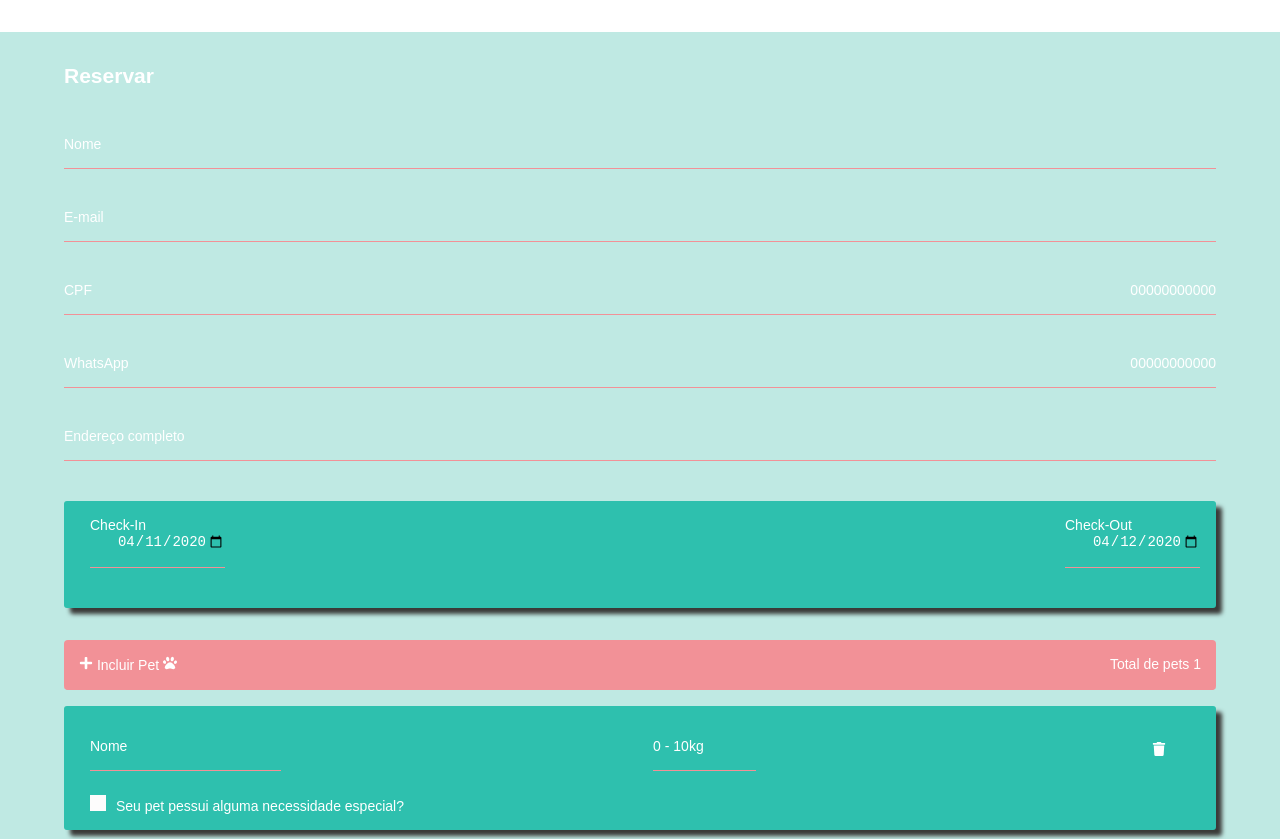
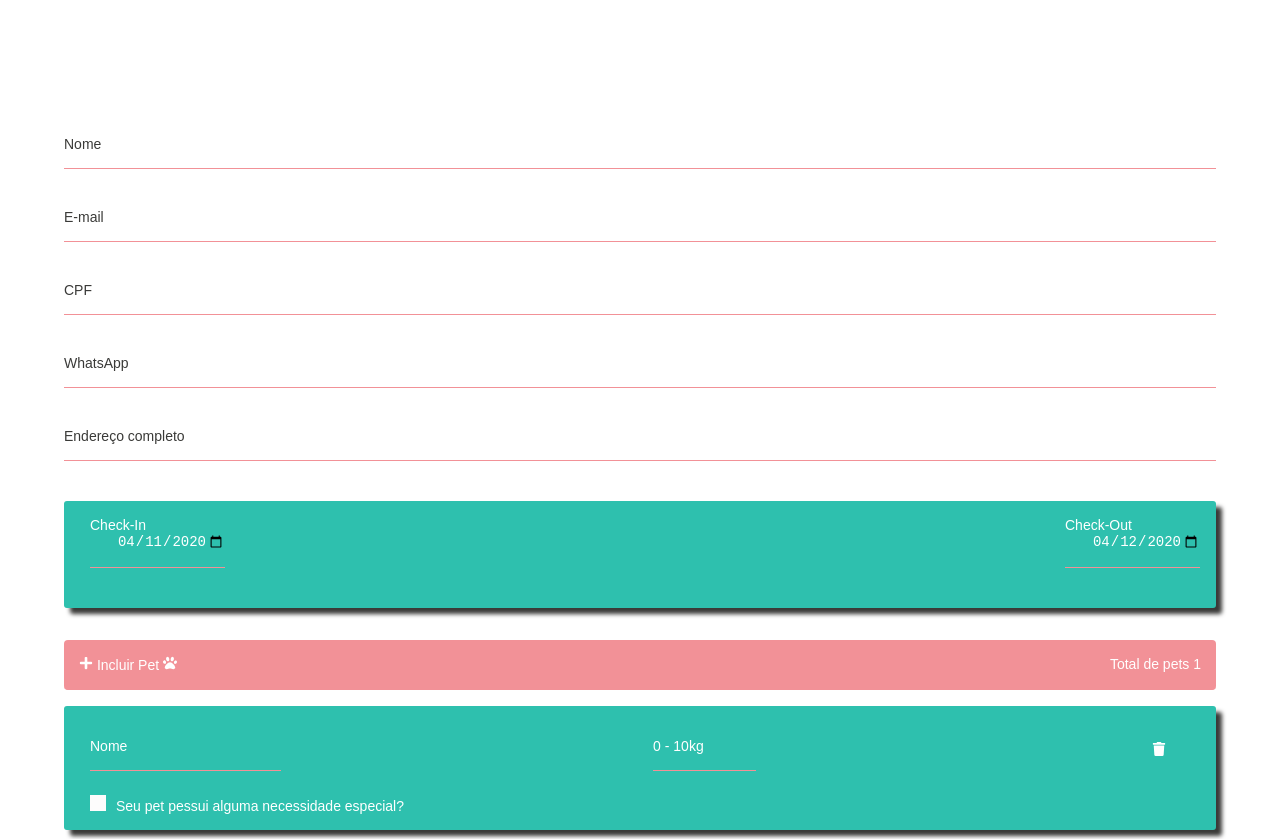
Before and after one commit to oicramkroll/uploadFileReactComponent, a React (Create React App) app: page /reserva/hotel in a window 1280 px wide. Shown: the top 839 px of the page. Built offline with nearby package versions, Linux system fonts and the light colour scheme; no server answers.

Commit message:
correção de stylo

```diff
--- a/src/pages/reservaHotel.js
+++ b/src/pages/reservaHotel.js
@@ -24,7 +24,7 @@ body{
     -webkit-font-smoothing: antialalised;
 }
 form {
-    background: rgb(var(--bg-color) , 0.3);
+    /*background: rgb(var(--bg-color) , 0.3); */
     width:100%;
     /*max-width:500px;*/
     margin:32px auto;
@@ -151,6 +151,9 @@ input[type="checkbox"]:checked{
     background: transparent;
     transform: rotate(225deg);
 }
+.user input, .user label{
+    color:var(--error-color);
+}
 `;
 
 export default ()=>{
@@ -216,6 +219,7 @@ export default ()=>{
         <>
         <CurrentStyle/>
         <form onSubmit={handleSubmmit}>
+            <div className="user">
             <h2>Reservar</h2>
             <div className="input">
                 <input type="text"
@@ -245,6 +249,7 @@ export default ()=>{
                 <input type="text"
                 required />
                 <label>Endereço completo</label>
+            </div>
             </div>
 
             <div className="pets">
```
